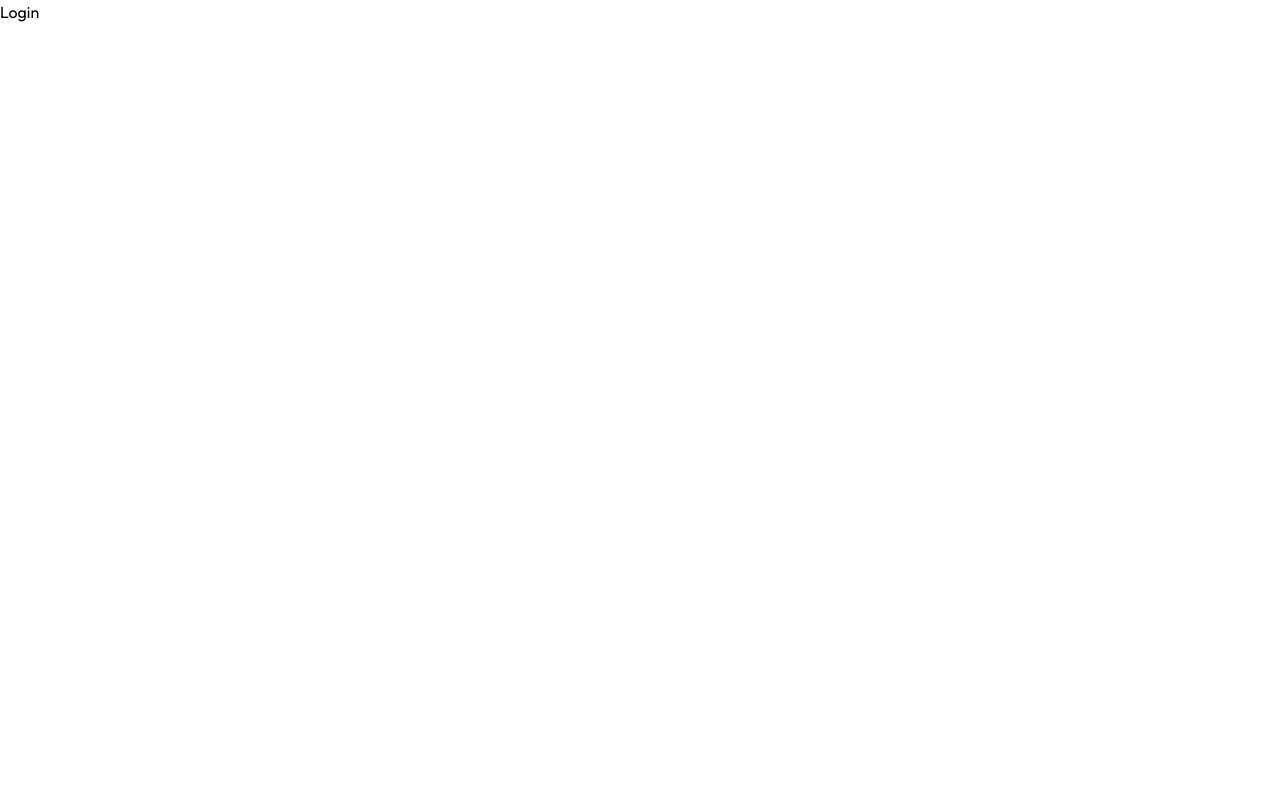
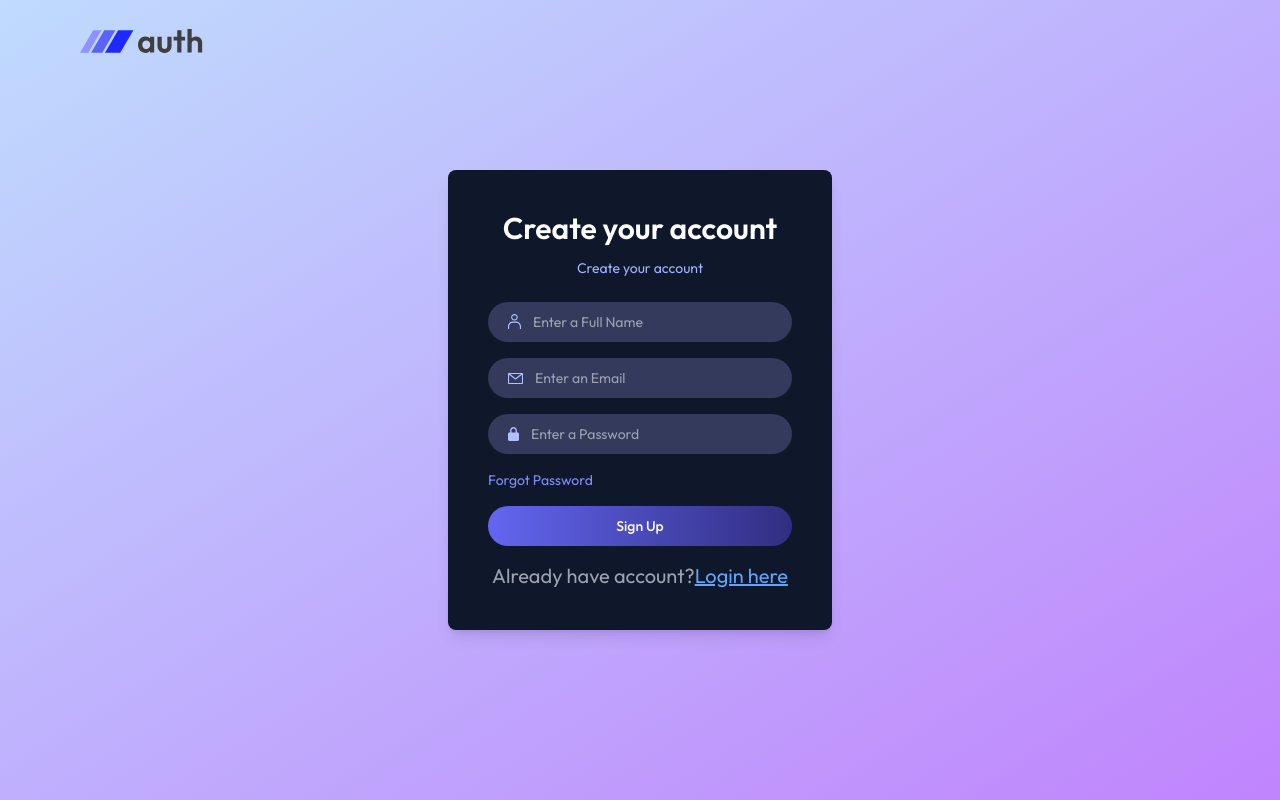
Before and after one commit to hnchhatrala0493/client, a React (Vite) app: page /login in a window 1280 px wide. Built offline with nearby package versions, Linux system fonts and the light colour scheme.

Commit message:
Login register layouts

```diff
--- a/src/App.jsx
+++ b/src/App.jsx
@@ -4,10 +4,11 @@ import Home from './pages/Home'
 import Login from './pages/Login'
 import EmailVerify from './pages/EmailVerify'
 import ResetPassword from './pages/ResetPassword'
-
+import { ToastContainer } from 'react-toastify';
 const App = () => {
   return (
     <div>
+      <ToastContainer />
       <Routes>
         <Route path='/' element={<Home/>} />
         <Route path='/login' element={<Login/>}/>
--- a/src/components/Header.jsx
+++ b/src/components/Header.jsx
@@ -6,7 +6,8 @@ const Header = () => {
     <div className='flex flex-col items-center mt-20 px-4 text-center text-gray-800'>
         <img src={assets.header_img} alt='' className='w-36 h-36 rounded-full mb-6'/>
         <h1 className='flex items-center gap-2 text-xl sm:text-3xl'>Hey, Developer <img className="w-8 aspect-square" src={assets.hand_wave} alt="" /></h1>
-        <h2>Welcome to the App</h2>
+        <h2 className='text-3xl sm:text-5xl font-semibold mb-4'>Welcome to the App</h2>
+        <button className='border border-gray-500 rounded-full px-8 py-2.5 hover:bg-gray-100 transition-all'>Get Started</button>
     </div>
   )
 }
--- a/src/components/Navbar.jsx
+++ b/src/components/Navbar.jsx
@@ -1,11 +1,14 @@
 import React from 'react'
 import {assets} from "../assets/assets"
+import { useNavigate } from 'react-router-dom'
 
 const Navbar = () => {
+  const navigate = useNavigate();
+
   return (
     <div className='w-full flex justify-between items-center p-4 sm:p-6 sm:px-24 absolute top-0'>
         <img src={assets.logo} alt='' className='w-28 sm:w-32'/>
-        <button className='flex items-center gap-2 border border-gray-500 rounded-full px-6 py-2 text-gray-800 hover:bg-gray-100 transition-all'>Login<img src={assets.arrow_icon} alt="Login" /></button>
+        <button onClick={()=>navigate("/login")} className='flex items-center gap-2 border border-gray-500 rounded-full px-6 py-2 text-gray-800 hover:bg-gray-100 transition-all'>Login<img src={assets.arrow_icon} alt="Login" /></button>
     </div>
   )
 }
--- /dev/null
+++ b/src/context/AppContext.jsx
@@ -0,0 +1,21 @@
+import { createContext, useState } from "react";
+
+export const AppContent = createContext();
+
+export const AppContextProvider = (props)=>{
+
+    const backendUrl = import.meta.env.VITE_BACKEND_URL;
+
+    const[IsLoggedIn,setIsLoggedIn]=useState(false);
+    const[useData,setUseData]=useState(false);
+
+    const value ={
+        backendUrl,
+        IsLoggedIn,setIsLoggedIn,
+        useData,setUseData,
+    }
+
+    return <AppContent.Provider value={value}>
+        {props.children}
+    </AppContent.Provider>
+}
--- a/src/main.jsx
+++ b/src/main.jsx
@@ -2,9 +2,12 @@ import { createRoot } from 'react-dom/client'
 import './index.css'
 import App from './App.jsx'
 import { BrowserRouter } from 'react-router-dom'
+import { AppContextProvider } from './context/AppContext.jsx'
 
 createRoot(document.getElementById('root')).render(
   <BrowserRouter>
-    <App />
+    <AppContextProvider>
+      <App />
+    </AppContextProvider>
   </BrowserRouter>,
 )
--- a/src/pages/Home.jsx
+++ b/src/pages/Home.jsx
@@ -4,7 +4,7 @@ import Headers from '../components/Header'
 
 const Home = () => {
   return (
-    <div>
+    <div className='flex  flex-col items-center justify-center min-h-screen bg-[url("/bg_img.png")] bg-cover bg-center'>
       <Navbar/>
       <Headers />
     </div>
--- a/src/pages/Login.jsx
+++ b/src/pages/Login.jsx
@@ -1,8 +1,77 @@
-import React from 'react'
+import React, { useContext, useState } from 'react'
+import { assets } from '../assets/assets';
+import { useNavigate } from 'react-router-dom';
+import { AppContent } from '../context/AppContext';
+import axios from 'axios';
+import { toast } from 'react-toastify';
 
 const Login = () => {
+  const [state,setState] = useState("Sign Up");
+  const navigate = useNavigate();
+  const {backendUrl,setIsLoggedIn} = useContext(AppContent);
+  const [name,setName]=useState('');
+  const [email,setEmail]=useState('');
+  const [password,setPassword]=useState('');
+  const onSubmitHandler = async (e) =>{
+    try {
+      e.preventDefault();
+      axios.defaults.withCredentials=true;
+      if(state === "Sign Up"){
+        const{data} = await axios.post(backendUrl +'/api/auth/register',{name,email,password});
+        if(data.success){
+          setIsLoggedIn(true)
+          navigate('/')
+        }else{
+          toast.error(data.message);
+        }
+      }else{
+        const{data} = await axios.post(backendUrl +'/api/auth/login',{email,password});
+        if(data.success){
+          setIsLoggedIn(true)
+          navigate('/')
+        }else{
+          toast.error(data.message);
+        }
+      }
+    } catch (error) {
+      //next(error);
+    }
+  }
   return (
-    <div>Login</div>
+    <div className='flex items-center justify-center min-h-screen px-6 sm:px-0 bg-gradient-to-br from-blue-200 to-purple-400'>
+      <img src={assets.logo} onClick={()=>navigate("/")} alt='' className='absolute left-5 sm:left-20 top-5 w-28 sm:w-32 cursor-pointer' />
+      <div className='bg-slate-900 p-10 rounded-lg shadow-lg w-full sm:w-96 text-indigo-300 text-sm'>
+        <h2 className='text-3xl font-semibold text-white text-center mb-3'>{state === "Sign Up" ? "Create your account":"Login" }</h2>
+        <p className='text-center text-sm mb-6'>{state === "Sign Up" ? "Create your account":"Sign in your account!" }</p>
+        <form onSubmit={onSubmitHandler}>
+          {state === "Sign Up" && (
+            <div className='mb-4 flex items-center gap-3 w-full px-5 py-2.5 rounded-full bg-[#333A5C]'>
+              <img src={assets.person_icon} alt="Person icon" />
+              <input type='text' onChange={e=>setName(e.target.value)} value={name} className='bg-transparent outline-none' placeholder='Enter a Full Name' />
+            </div>
+          )}
+          <div className='mb-4 flex items-center gap-3 w-full px-5 py-2.5 rounded-full bg-[#333A5C]'>
+            <img src={assets.mail_icon} alt="Person icon" />
+            <input type='email' onChange={e=>setEmail(e.target.value)} value={email} className='bg-transparent outline-none' placeholder='Enter an Email' />
+          </div>
+          <div className='mb-4 flex items-center gap-3 w-full px-5 py-2.5 rounded-full bg-[#333A5C]'>
+            <img src={assets.lock_icon} alt="Person icon" />
+            <input type='password' onChange={e=>setPassword(e.target.value)} value={password} className='bg-transparent outline-none' placeholder='Enter a Password' />
+          </div>
+          <p onClick={()=>navigate("/reset-password")} className='mb-4 text-indigo-400 cursor-pointer'><button onClick={()=>navigate('/email-verify')}>Forgot Password</button></p>
+          <button className='w-full py-2.5 rounded-full bg-gradient-to-r from-indigo-500 to-indigo-900 text-white font-medium'>{state}</button>
+        </form>
+        {state === "Sign Up" ? (
+          <p className='text-gray-400 text-center text-xl mt-4'>Already have account?
+          <span onClick={()=>setState("Login")} className='text-blue-400 cursor-pointer underline'>Login here</span>
+        </p>
+        ) : (
+          <p className='text-gray-400 text-center text-xl mt-4'>Don't have account?
+            <span onClick={()=>setState("Sign Up")} className='text-blue-400 cursor-pointer underline'>Sign Up</span>
+          </p>
+        ) }
+      </div>
+    </div>
   )
 }
 
```
Also changed, not shown: 1 other file (tests, documents, lock files or other folders).
